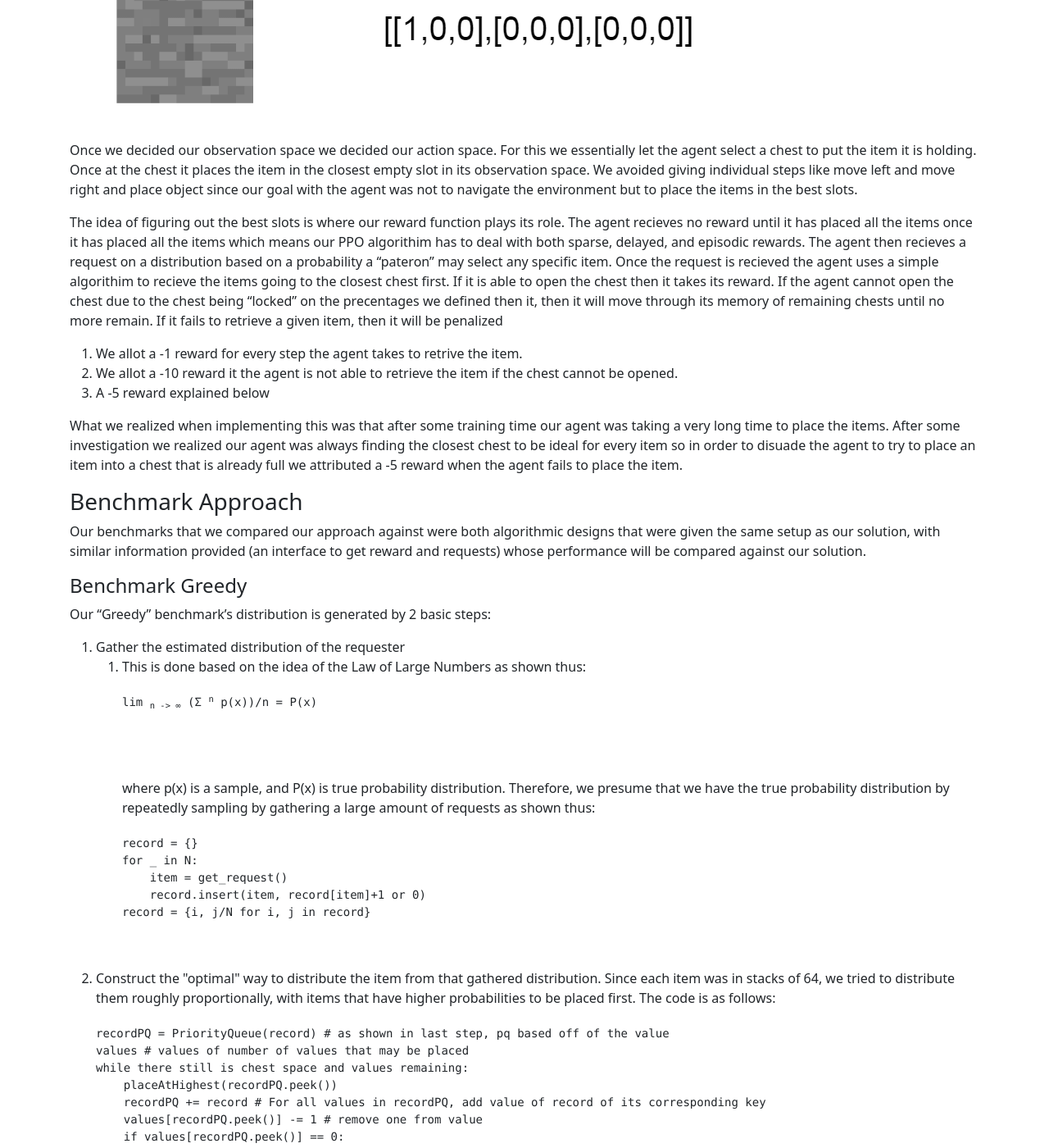
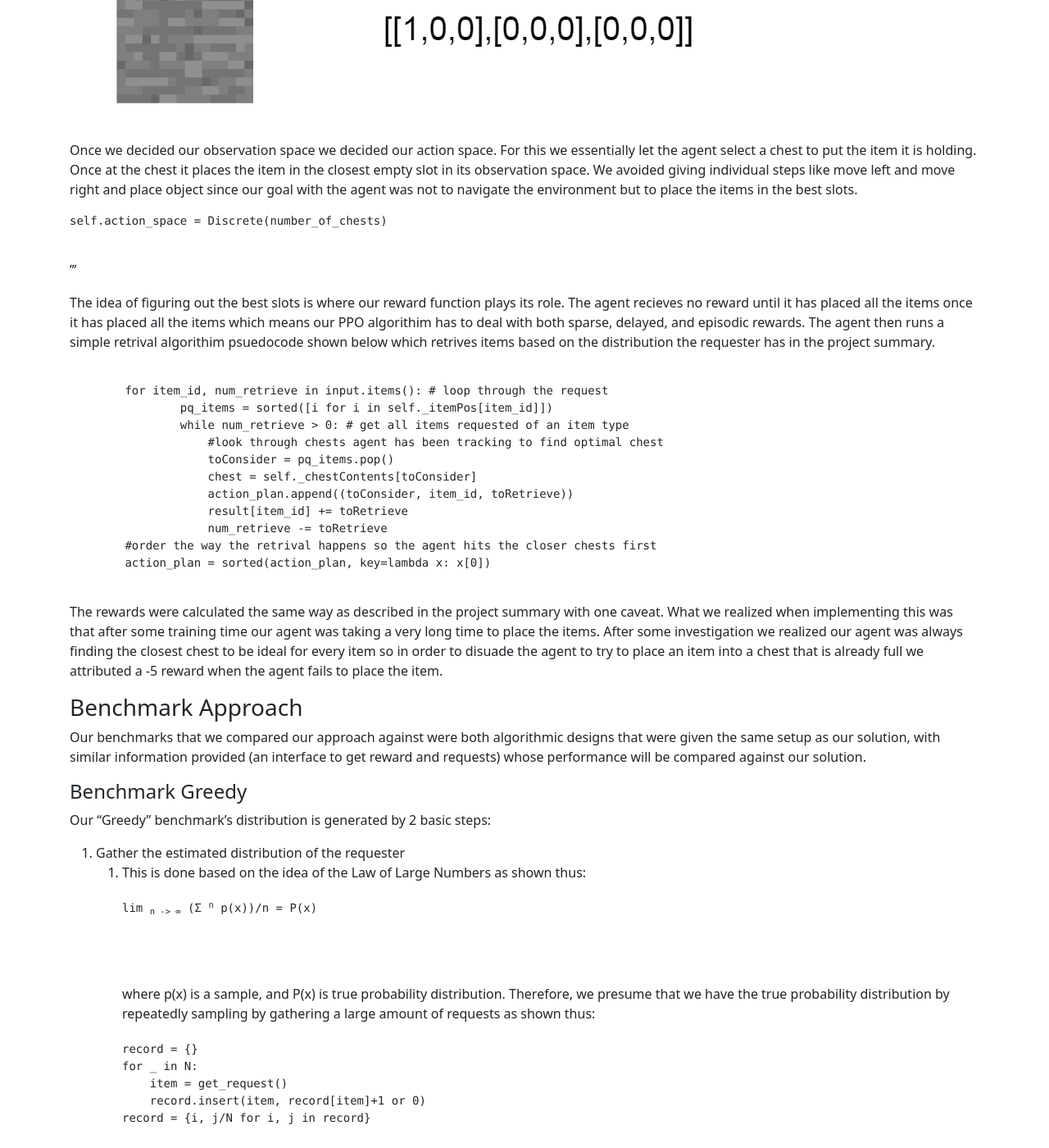
Before and after one commit to burwinliu-zz/LibraryOfAlexandria, a Jekyll site: the page built from docs/final.md, in a window 1280 px wide and 1400 px high, scrolled down 4682 px. Shown: the whole window at 82% size. Built offline with Jekyll 4.4.1, drawn with Linux system fonts in a browser that asks for light colours.

Commit message:
Update final.md

````diff
--- a/docs/final.md
+++ b/docs/final.md
@@ -120,15 +120,32 @@ As seen in the image below our observation space ended up mapping to a 3d space.
 <img src="static/one_hot_observation.png"/>
 
 Once we decided our observation space we decided our action space. For this we essentially let the agent select a chest to put the item it is holding. Once at the chest it places the item in the closest empty slot in its observation space. We avoided giving individual steps like move left and move right and place object since our goal with the agent was not to navigate the environment but to place the items in the best slots.
+```
+self.action_space = Discrete(number_of_chests)
 
+```
 
-The idea of figuring out the best slots is where our reward function plays its role. The agent recieves no reward until it has placed all the items once it has placed all the items which means our PPO algorithim has to deal with both sparse, delayed, and episodic rewards. The agent then recieves a request on a distribution based on a probability a "pateron" may select any specific item. Once the request is recieved the agent uses a simple algorithim to recieve the items going to the closest chest first. If it is able to open the chest then it takes its reward. If the agent cannot open the chest due to the chest being "locked" on the precentages we defined then it, then it will move through its memory of remaining chests until no more remain. If it fails to retrieve a given item, then it will be penalized
+'''
 
-1. We allot a -1 reward for every step the agent takes to retrive the item.
-2. We allot a -10 reward it the agent is not able to retrieve the item if the chest cannot be opened.
-3. A -5 reward explained below
+The idea of figuring out the best slots is where our reward function plays its role. The agent recieves no reward until it has placed all the items once it has placed all the items which means our PPO algorithim has to deal with both sparse, delayed, and episodic rewards. The agent then runs a simple retrival algorithim psuedocode shown below which retrives items based on the distribution the requester has in the project summary.
 
-What we realized when implementing this was that after some training time our agent was taking a very long time to place the items. After some investigation we realized our agent was always finding the closest chest to be ideal for every item so in order to disuade the agent to try to place an item into a chest that is already full we attributed a  -5 reward when the agent fails to place the item.
+<pre>
+    <code>
+        for item_id, num_retrieve in input.items(): # loop through the request
+                pq_items = sorted([i for i in self._itemPos[item_id]])
+                while num_retrieve > 0: # get all items requested of an item type
+                    #look through chests agent has been tracking to find optimal chest
+                    toConsider = pq_items.pop()
+                    chest = self._chestContents[toConsider]
+                    action_plan.append((toConsider, item_id, toRetrieve))
+                    result[item_id] += toRetrieve
+                    num_retrieve -= toRetrieve
+        #order the way the retrival happens so the agent hits the closer chests first
+        action_plan = sorted(action_plan, key=lambda x: x[0])
+    </code>
+</pre>
+
+The rewards were calculated the same way as described in the project summary with one caveat. What we realized when implementing this was that after some training time our agent was taking a very long time to place the items. After some investigation we realized our agent was always finding the closest chest to be ideal for every item so in order to disuade the agent to try to place an item into a chest that is already full we attributed a  -5 reward when the agent fails to place the item.
 
 
 ### Benchmark Approach
````
